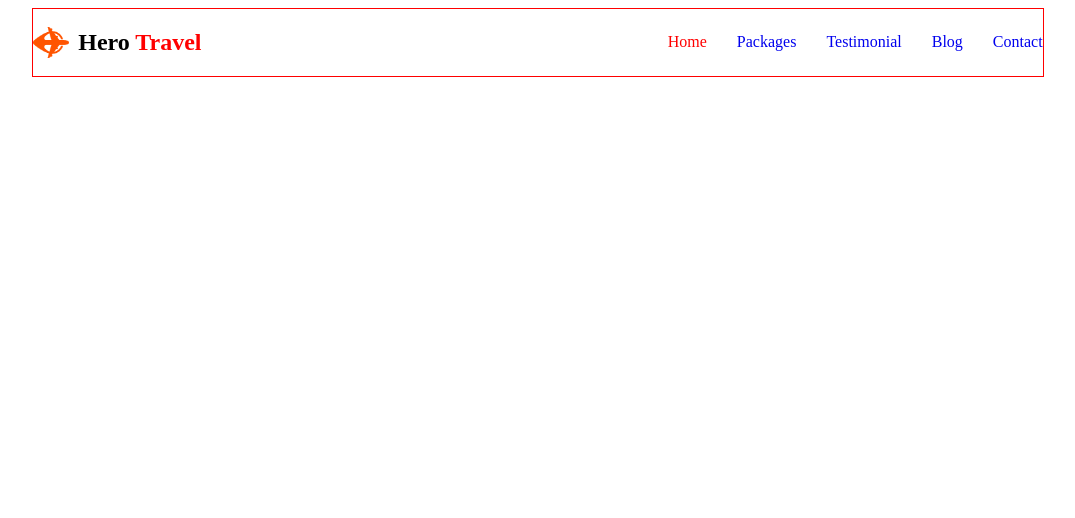
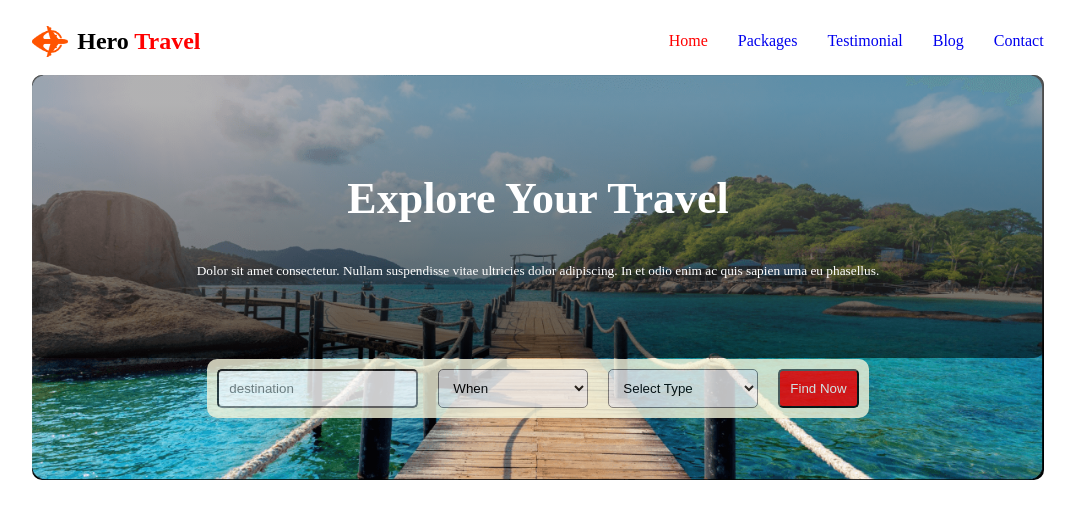
Before and after one commit to drjhatka/assignment_responsive, a plain HTML site: page index.html in a window 1280 px wide. Shown: the whole page, without its empty margins (102-1177 px from the left). Drawn offline with Linux system fonts and the light colour scheme.

Commit message:
Banner section done

```diff
--- a/index.html
+++ b/index.html
@@ -14,7 +14,7 @@
                     <img style="width: 20%; object-fit: contain;" src="Images/Group 40071 (2).png" alt="">
                     <h2>Hero <span class="red_text">Travel</span></h2>
                 </div>
-                <div class="left_nav_menus">
+                <div class="left_nav_menus mulish-light">
                     <ul>
                         <li><a href="#"><span class="red_text">Home</span></a></li>
                         <li><a href="#">Packages</a></li>
@@ -23,8 +23,29 @@
                         <li><a href="#">Contact</a></li>
                     </ul>
                 </div>
+            </nav>
+            <section class="search_div_container">
+                <div class="gradient">
 
-            </nav>
+                </div>
+                <div class="overlay_container">
+                    <div class="banner_lg_text">
+                        <h1 class="mulish-extrabold">Explore Your Travel</h1>
+                        <small>Dolor sit amet consectetur. Nullam suspendisse vitae ultricies dolor adipiscing. In et odio enim ac quis sapien urna eu phasellus.</small>
+                    </div>
+                    <div class="filter_container">
+                        <input class="text_field" type="text" name="" id="" placeholder="destination">
+                        <select class="text_field" name="" id="" >
+                            <option value="when">When</option>
+                        </select>
+                        <select class="text_field" name="" id="">
+                            <option value="select_type">Select Type</option>
+                        </select>
+                        <button class="btn">Find Now</button>
+                    </div>
+
+                </div>
+            </section>
         </header>
     </main>
 </body>
--- a/style.css
+++ b/style.css
@@ -11,9 +11,10 @@
 }
 .mulish-extrabold{
     font-weight: 900;
+    font-size: 44px;
 }
 .mulish-light {
-    font-weight: 400;
+    font-weight: 200;
   }
 .mulish-bold {
     font-weight: 700;
@@ -28,7 +29,7 @@
 .navbar{
     display: flex;
     justify-content: space-between;
-    border: 1px solid red;
+
     align-items: center;
 }
 .navbar ul {
@@ -48,3 +49,66 @@
 .red_text{
     color:red;
 }
+
+/* 2nd section- Explore your travel */
+.search_div_container{
+    display: flex;
+    position: relative;
+    flex-direction: column;
+    justify-content: center;
+    align-items: center;
+    background-color: black;
+    background-image: url('Images/explore.png');
+    background-size: 100% 100%;
+    height: 405px;
+    /* background-size: contain; */
+    background-repeat: no-repeat;
+    border-radius: 10px;
+}
+.overlay_container{
+    position: absolute;
+    display: flex;
+
+    flex-direction: column;
+    align-items: center;
+    border-radius: 10px;
+}
+.gradient{
+    width: 100%;
+    position: absolute;
+    top: 0;
+    background: linear-gradient(gray 10%, black);
+    opacity: 0.6;
+    border-radius: 10px;
+    /* box-shadow: 2px 1px 3px 3px; */
+    height: 70%;
+}
+.banner_lg_text{
+    justify-content: center;
+    text-align: center;
+    color: white;
+}
+.filter_container{
+    display: flex;
+    gap: 20px;
+    margin-top: 80px;
+    padding: 10px;
+    background-color:beige;
+    border-radius: 10px;
+    opacity: .8;
+
+}
+.btn{
+    padding: 10px;
+    display: flex;
+    color: white;
+    background-color: red;
+    border-radius: 5px;
+
+}
+
+.text_field{
+    padding: 10px;
+    border-radius: 5px;
+    min-width: 150px !important;
+}
```
Also changed, not shown: Images/explore.png (renamed from Images/Group 13 (1) (1).png).
